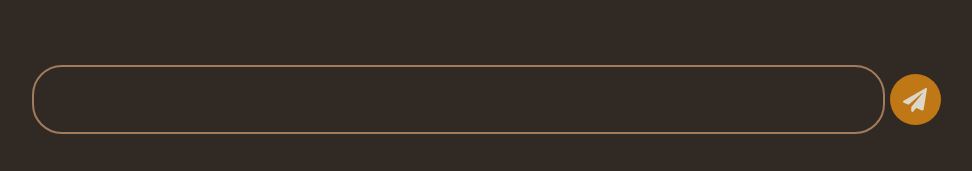
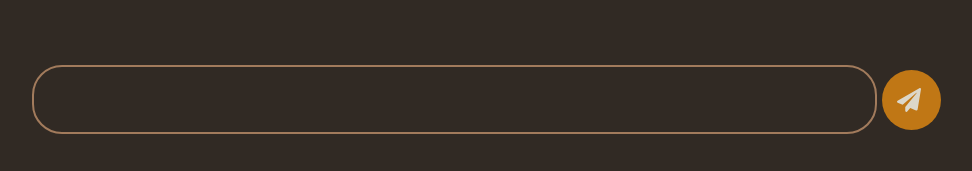
Before and after one commit to utk-cs340-fall22/CryptMSG, a React (Create React App) app in the folder cryptmsg-site/: page / in a window 1280 px wide. Shown: the part 626-797 px from the top of the page, without its empty margins (179-1151 px from the left). Built offline with nearby package versions, Linux system fonts and the light colour scheme.

Commit message:
adds message to bottom of stack

```diff
--- a/cryptmsg-site/public/index.html
+++ b/cryptmsg-site/public/index.html
@@ -28,7 +28,7 @@
       work correctly both with client-side routing and a non-root public URL.
       Learn how to configure a non-root public URL by running `npm run build`.
     -->
-    <title>React App</title>
+    <title>CryptMsg</title>
   </head>
   <body>
     <noscript>You need to enable JavaScript to run this app.</noscript>
--- a/cryptmsg-site/src/Pages/Chatbox.css
+++ b/cryptmsg-site/src/Pages/Chatbox.css
@@ -24,9 +24,11 @@
 #message-board {
     display: flex;
     flex-flow: column nowrap;
+    flex-direction: column-reverse;
     align-items: flex-start;
     padding-bottom: 150px;
     width: 85%;
+    /* margin-top: 58%; */
 }
 
 .messages {
@@ -72,17 +74,18 @@
     font-size: 1.5rem;
     transition: 200ms ease;
     background: none;
+    margin-left: -5px;
 }
 
 #input-submit {
-    width: 4vw;
-    height: 4vw;
+    width: 60px;
+    height: 60px;
     /* background-color: var(--accent-color); */
     background-color: #C07715;
     border: none;
     border-radius: 100%;
     margin-left: 5px;
-    font-size: 20px;
+    /* font-size: 20px; */
     transition: 200ms ease;
     display: flex;
     align-items: center;
--- a/cryptmsg-site/src/Pages/Chatbox.js
+++ b/cryptmsg-site/src/Pages/Chatbox.js
@@ -12,17 +12,22 @@ const scrollToBottom = () =>{
 
 function SendText() {
     var text = document.getElementById("input-box").innerHTML;
+    var height = document.getElementById("message-board").clientHeight;
 
     if (text.length > 0) {
         var msg = document.createElement("div");
         msg.className = "messages";
         msg.id = "sent"
         msg.innerHTML = text;
-        document.getElementById("message-board").appendChild(msg);
+        document.getElementById("message-board").prepend(msg);
     }
 
     document.getElementById("input-box").innerHTML = "";
     scrollToBottom();
+
+    var margin = 750 - height;
+    if (margin < 0) margin = 0;
+    document.getElementById("message-board").style.marginTop = margin + "px";
 }
 
 var EnterInput = function(event) {
```
Also changed, not shown: 1 other file (tests, documents, lock files or other folders).
